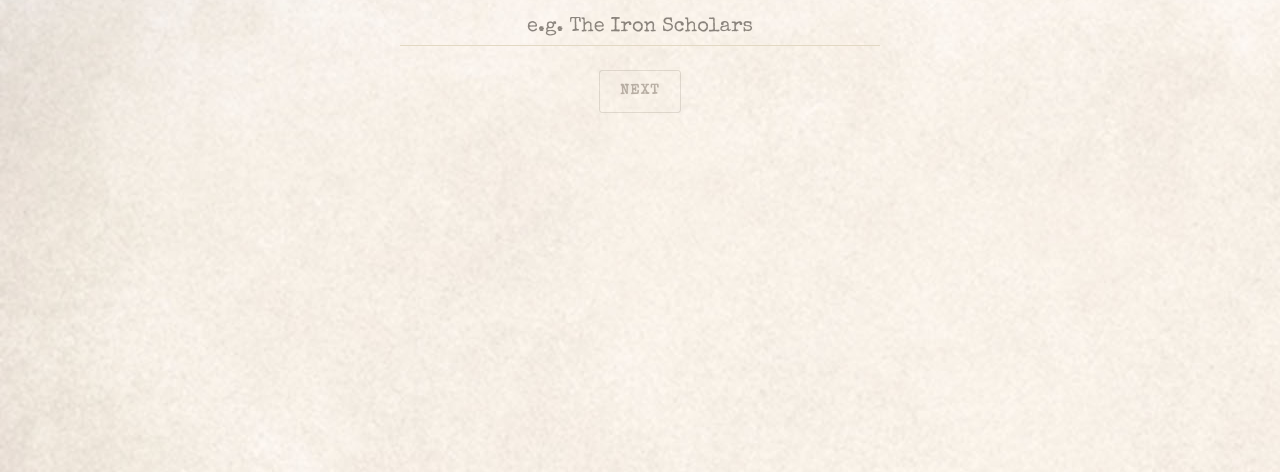
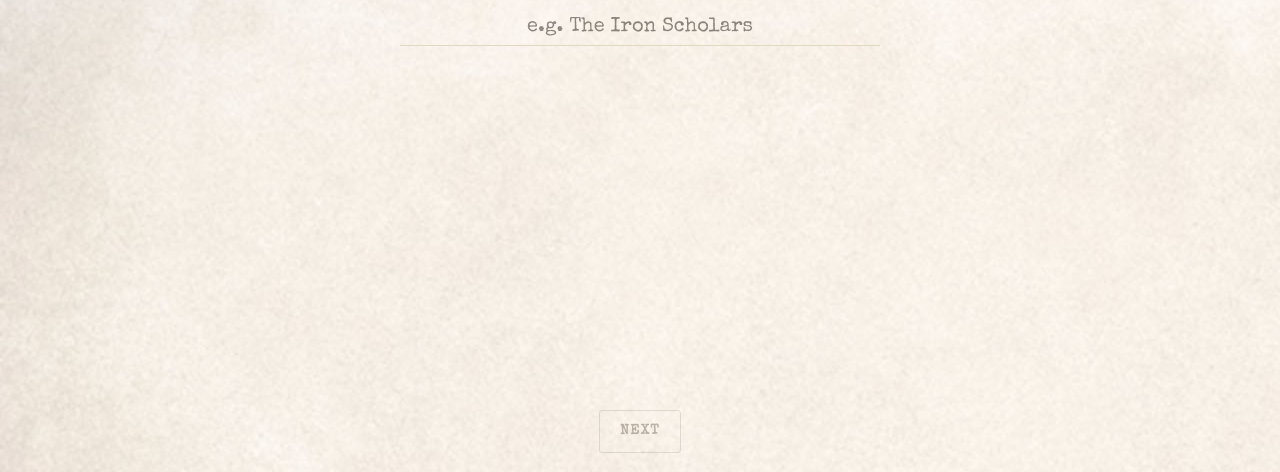
Before and after one commit to dnirns/aetherpunk28-list-builder, a SvelteKit app: page /builder in a window 1280 px wide. Shown: the part 325-797 px from the top of the page. Built offline with nearby package versions, Linux system fonts and the light colour scheme; a web font is replaced by a local one.

Commit message:
re-structure back and next buttons pinning to bottom of screen

```diff
--- a/src/lib/components/builder/faction-step.svelte
+++ b/src/lib/components/builder/faction-step.svelte
@@ -6,10 +6,9 @@
 		selectedFaction: FactionId | null;
 		onfactionselect: (id: FactionId) => void;
 		onnext: () => void;
-		onback: () => void;
 	};
 
-	const { selectedFaction, onfactionselect, onnext, onback }: Props = $props();
+	const { selectedFaction, onfactionselect, onnext }: Props = $props();
 
 	const formatEmpowered = (empowered: (typeof FACTIONS)[number]['empowered']) =>
 		empowered
@@ -78,9 +77,6 @@
 		{/each}
 	</div>
 
-	<div class="actions">
-		<button class="ap-btn-ghost-dark" onclick={onback}>Back</button>
-	</div>
 </div>
 
 <style>
@@ -212,9 +208,4 @@
 		visibility: visible;
 	}
 
-	.actions {
-		display: flex;
-		justify-content: flex-start;
-		margin-top: 32px;
-	}
 </style>
--- a/src/lib/components/builder/limit-step.svelte
+++ b/src/lib/components/builder/limit-step.svelte
@@ -3,10 +3,9 @@
 		pointsLimit: number | null;
 		onlimitchange: (limit: number | null) => void;
 		onnext: () => void;
-		onback: () => void;
 	};
 
-	const { pointsLimit, onlimitchange, onnext, onback }: Props = $props();
+	const { pointsLimit, onlimitchange, onnext }: Props = $props();
 
 	const PRESETS = [30, 50, 75, 100] as const;
 
@@ -92,10 +91,6 @@
 		/>
 	</div>
 
-	<div class="actions">
-		<button class="ap-btn-ghost-dark" onclick={onback}>Back</button>
-		<button class="ap-btn-ghost-dark" onclick={onnext} disabled={!isValid}>Next</button>
-	</div>
 </div>
 
 <style>
@@ -204,10 +199,4 @@
 		border-color: var(--gold);
 	}
 
-	.actions {
-		display: flex;
-		justify-content: space-between;
-		gap: 12px;
-		margin-top: 24px;
-	}
 </style>
--- a/src/lib/components/builder/models-step.svelte
+++ b/src/lib/components/builder/models-step.svelte
@@ -5,13 +5,6 @@
 	import { UNIVERSAL_MODELS } from '$lib/data/universal-models';
 	import { FACTIONS } from '$lib/data/factions';
 	import type { ModelTemplate } from '$lib/types/game.types';
-
-	type Props = {
-		onnext: () => void;
-		onback: () => void;
-	};
-
-	const { onnext, onback }: Props = $props();
 
 	const faction = $derived(FACTIONS.find((f) => f.id === collegeStore.factionId));
 
@@ -148,10 +141,6 @@
 		</main>
 	</div>
 
-	<footer class="actions">
-		<button class="ap-btn-ghost-dark" onclick={onback}>Back</button>
-		<button class="ap-btn-ghost-dark" onclick={onnext}>Save College</button>
-	</footer>
 </div>
 
 <ModelPickerDialog
@@ -418,13 +407,6 @@
 		font-style: italic;
 	}
 
-	.actions {
-		display: flex;
-		justify-content: space-between;
-		gap: 12px;
-		margin-top: 24px;
-	}
-
 	@media (max-width: 640px) {
 		.title {
 			font-size: 22px;
--- a/src/lib/components/builder/name-step.svelte
+++ b/src/lib/components/builder/name-step.svelte
@@ -27,10 +27,6 @@
 		placeholder="e.g. The Iron Scholars"
 		class="ap-field-input name-input"
 	/>
-
-	<div class="actions">
-		<button class="ap-btn-ghost-dark" onclick={onnext} disabled={!isValid}>Next</button>
-	</div>
 </div>
 
 <style>
@@ -63,7 +59,4 @@
 		font-family: 'Special Elite', serif;
 		font-size: 20px;
 	}
-	.actions {
-		margin-top: 24px;
-	}
 </style>
--- a/src/routes/builder/+page.svelte
+++ b/src/routes/builder/+page.svelte
@@ -48,7 +48,7 @@
 
 	const goTo = (step: Step) => {
 		currentStep = step;
-		const scroller = document.getElementById('app-scroll');
+		const scroller = document.getElementById('builder-scroll');
 		scroller?.scrollTo({ top: 0, behavior: 'smooth' });
 	};
 
@@ -90,12 +90,18 @@
 	};
 
 	const handleFactionBack = () => goTo('limit');
+	const handleModelsBack = () => goTo('faction');
 
 	const handleFinish = () => {
 		collegeStore.save();
 		goTo('complete');
 	};
 
+	const nameValid = $derived(collegeStore.name.trim().length > 0);
+	const limitValid = $derived(
+		collegeStore.gameConfig.pointsLimit === null ||
+			(collegeStore.gameConfig.pointsLimit ?? 0) > 0
+	);
 </script>
 
 <svelte:head>
@@ -103,6 +109,7 @@
 </svelte:head>
 
 <div class="builder-shell">
+	<div class="builder-scroll" id="builder-scroll">
 		<div class="builder-inner">
 			{#if currentStep !== 'complete'}
 				<div class="step-rail">
@@ -121,17 +128,15 @@
 					pointsLimit={collegeStore.gameConfig.pointsLimit}
 					onlimitchange={(l) => collegeStore.setPointsLimit(l)}
 					onnext={handleLimitNext}
-				onback={handleLimitBack}
 				/>
 			{:else if currentStep === 'faction'}
 				<FactionStep
 					selectedFaction={selectedFactionId}
 					onfactionselect={handleFactionSelect}
 					onnext={handleFactionNext}
-				onback={handleFactionBack}
 				/>
 			{:else if currentStep === 'models'}
-			<ModelsStep onnext={handleFinish} onback={() => goTo('faction')} />
+				<ModelsStep />
 			{:else if currentStep === 'complete'}
 				<div class="complete">
 					<div class="ap-section-label-ink heading-rule">
@@ -155,8 +160,28 @@
 							<div class="detail-empty">Select a model to view its details</div>
 						{/if}
 					</div>
+				</div>
+			{/if}
+		</div>
+	</div>
 
-				<div class="complete-actions">
+	<footer class="builder-footer">
+		<div class="builder-footer-inner">
+			{#if currentStep === 'name'}
+				<button class="ap-btn-ghost-dark" onclick={handleNameNext} disabled={!nameValid}>
+					Next
+				</button>
+			{:else if currentStep === 'limit'}
+				<button class="ap-btn-ghost-dark" onclick={handleLimitBack}>Back</button>
+				<button class="ap-btn-ghost-dark" onclick={handleLimitNext} disabled={!limitValid}>
+					Next
+				</button>
+			{:else if currentStep === 'faction'}
+				<button class="ap-btn-ghost-dark" onclick={handleFactionBack}>Back</button>
+			{:else if currentStep === 'models'}
+				<button class="ap-btn-ghost-dark" onclick={handleModelsBack}>Back</button>
+				<button class="ap-btn-ghost-dark" onclick={handleFinish}>Save College</button>
+			{:else if currentStep === 'complete'}
 				<a class="ap-btn-ghost-dark" href={resolve('/')}>Home</a>
 				<a
 					class="ap-btn-ghost-dark"
@@ -164,20 +189,26 @@
 				>
 					Edit
 				</a>
-				</div>
-			</div>
 			{/if}
 		</div>
+	</footer>
 </div>
 
 <style>
 	.builder-shell {
-		min-height: 100%;
-		padding: 24px 16px 48px;
+		display: flex;
+		flex-direction: column;
+		height: 100%;
+	}
+	.builder-scroll {
+		flex: 1;
+		min-height: 0;
+		overflow-y: auto;
+		padding: 24px 16px 24px;
 	}
 	@media (min-width: 640px) {
-		.builder-shell {
-			padding: 32px 32px 64px;
+		.builder-scroll {
+			padding: 32px 32px 32px;
 		}
 	}
 	.builder-inner {
@@ -186,6 +217,23 @@
 	}
 	.step-rail {
 		margin-bottom: 32px;
+	}
+
+	.builder-footer {
+		flex-shrink: 0;
+		padding: 14px 16px 18px;
+	}
+	@media (min-width: 640px) {
+		.builder-footer {
+			padding: 14px 32px 22px;
+		}
+	}
+	.builder-footer-inner {
+		max-width: 1200px;
+		margin: 0 auto;
+		display: flex;
+		justify-content: center;
+		gap: 12px;
 	}
 
 	.complete {
@@ -231,9 +279,4 @@
 		font-size: 15px;
 		font-style: italic;
 	}
-	.complete-actions {
-		display: flex;
-		justify-content: center;
-		gap: 12px;
-	}
 </style>
--- a/src/routes/edit/+page.svelte
+++ b/src/routes/edit/+page.svelte
@@ -104,8 +104,9 @@
 	</div>
 {:else}
 	<div class="builder-shell">
-		<div class="edit-page">
-			<header class="step-head">
+		<div class="edit-scroll" id="edit-scroll">
+			<div class="edit-page">
+				<header class="step-head">
 				<div class="head-text">
 					<span class="editing-badge">Editing</span>
 					{#if editingName}
@@ -232,7 +233,11 @@
 				</main>
 			</div>
 
-			<footer class="actions">
+			</div>
+		</div>
+
+		<footer class="actions">
+			<div class="actions-inner">
 				<a class="ap-btn-ghost-dark" href="{resolve('/builder')}?view={collegeId}">Cancel</a>
 				<button
 					class="ap-btn-ghost-dark"
@@ -241,8 +246,8 @@
 				>
 					Save College
 				</button>
-			</footer>
-		</div>
+			</div>
+		</footer>
 	</div>
 
 	<ModelPickerDialog
@@ -265,12 +270,19 @@
 	}
 
 	.builder-shell {
-		min-height: 100%;
-		padding: 24px 16px 48px;
+		display: flex;
+		flex-direction: column;
+		height: 100%;
+	}
+	.edit-scroll {
+		flex: 1;
+		min-height: 0;
+		overflow-y: auto;
+		padding: 24px 16px 24px;
 	}
 	@media (min-width: 640px) {
-		.builder-shell {
-			padding: 32px 32px 64px;
+		.edit-scroll {
+			padding: 32px 32px 32px;
 		}
 	}
 
@@ -570,10 +582,20 @@
 	}
 
 	.actions {
+		flex-shrink: 0;
+		padding: 14px 16px 18px;
+	}
+	@media (min-width: 640px) {
+		.actions {
+			padding: 14px 32px 22px;
+		}
+	}
+	.actions-inner {
+		max-width: 1200px;
+		margin: 0 auto;
 		display: flex;
-		justify-content: space-between;
+		justify-content: center;
 		gap: 12px;
-		margin-top: 24px;
 	}
 
 	@media (max-width: 640px) {
```
Also changed, not shown: static/images/rebecca-filled.png (added). Lines whose indentation alone changed are shown as unchanged.
